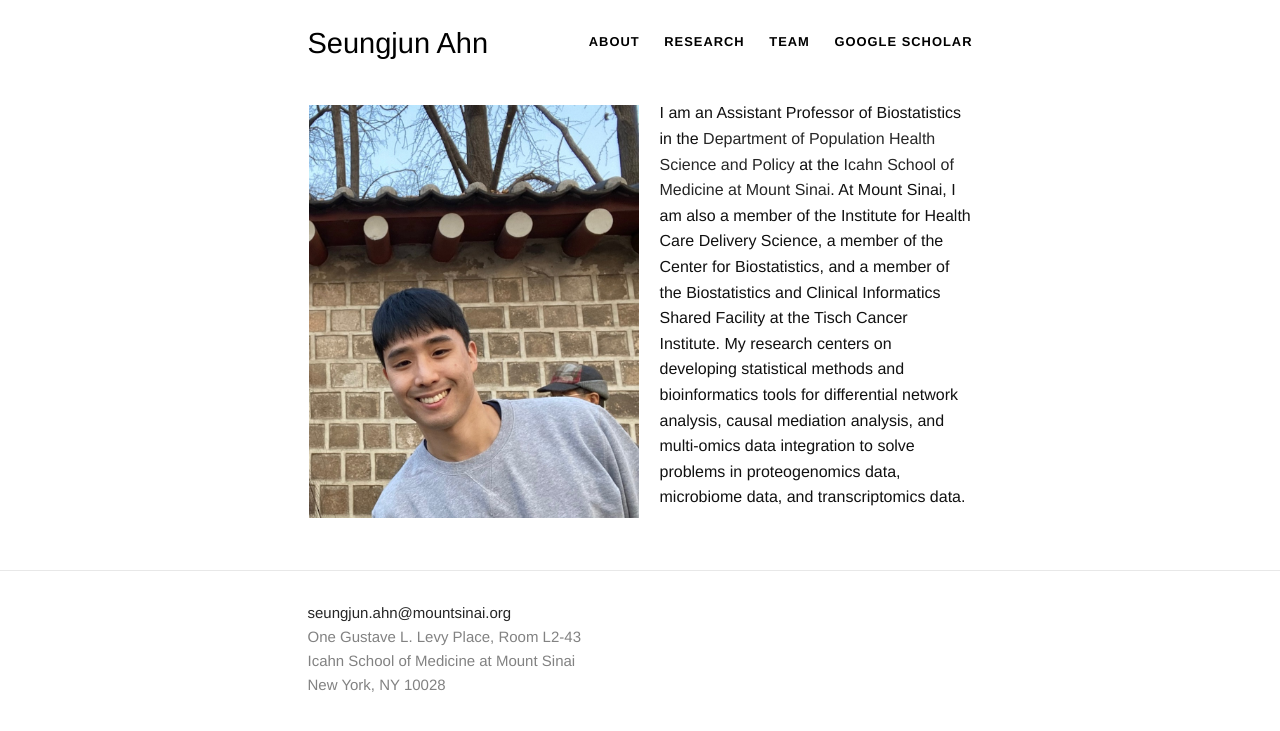
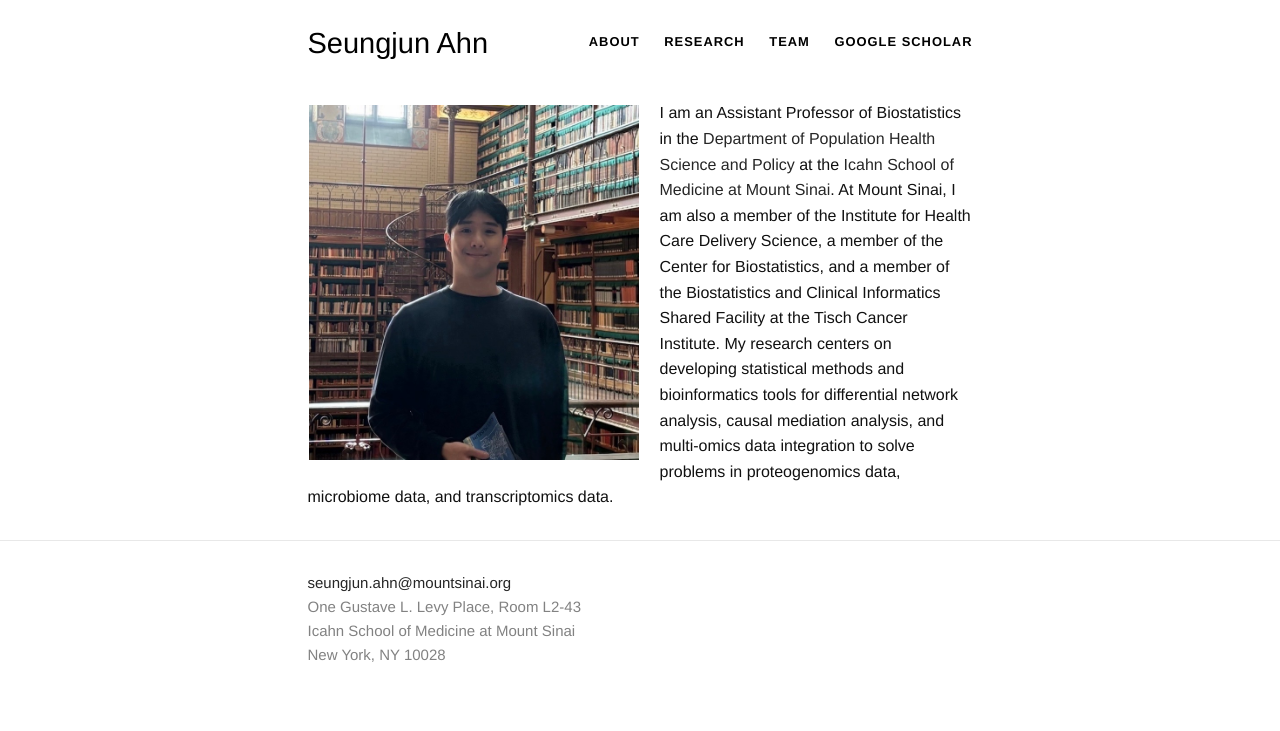
Before and after one commit to sjahnn/sjahnn.github.io, a Jekyll site: the page built from index.html, in a window 1280 px wide. Shown: the top 731 px of the page. Built offline with Jekyll 4.4.1, drawn with Linux system fonts in a browser that asks for light colours.

Commit message:
Update index.html

```diff
--- a/index.html
+++ b/index.html
@@ -15,7 +15,7 @@ layout: default
 
 <div class="default">
  <dl class="wp-caption alignleft" style="max-width: 330px">
-<dt><a href=""><img class="" src="/images/SAhn_Profile.JPG" alt="" /></a>
+<dt><a href=""><img class="" src="/images/Rijks_09202025.JPG" alt="" /></a>
 	<img padding: 6px;></dt>
 <dd></dd>
 </dl>
```
